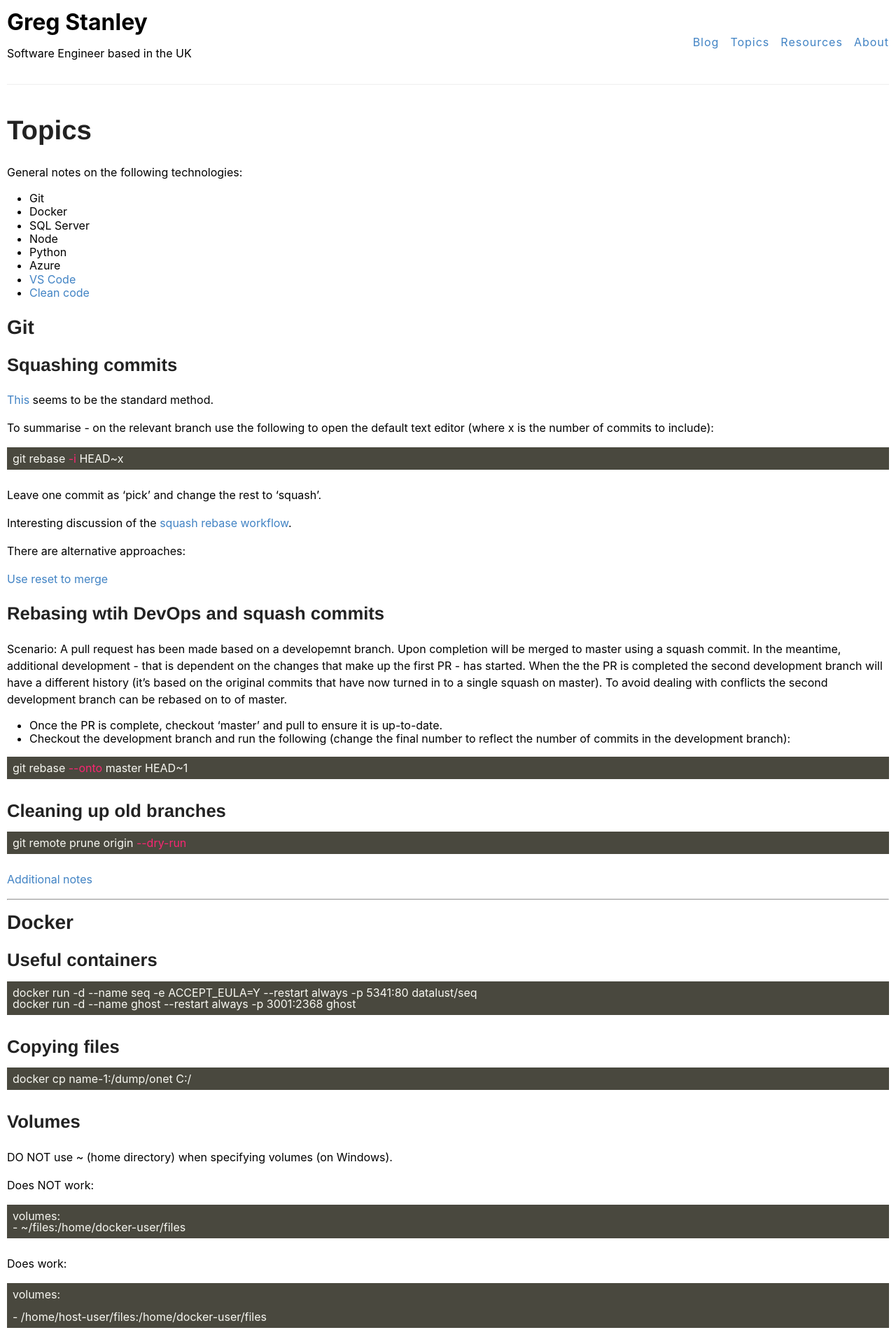
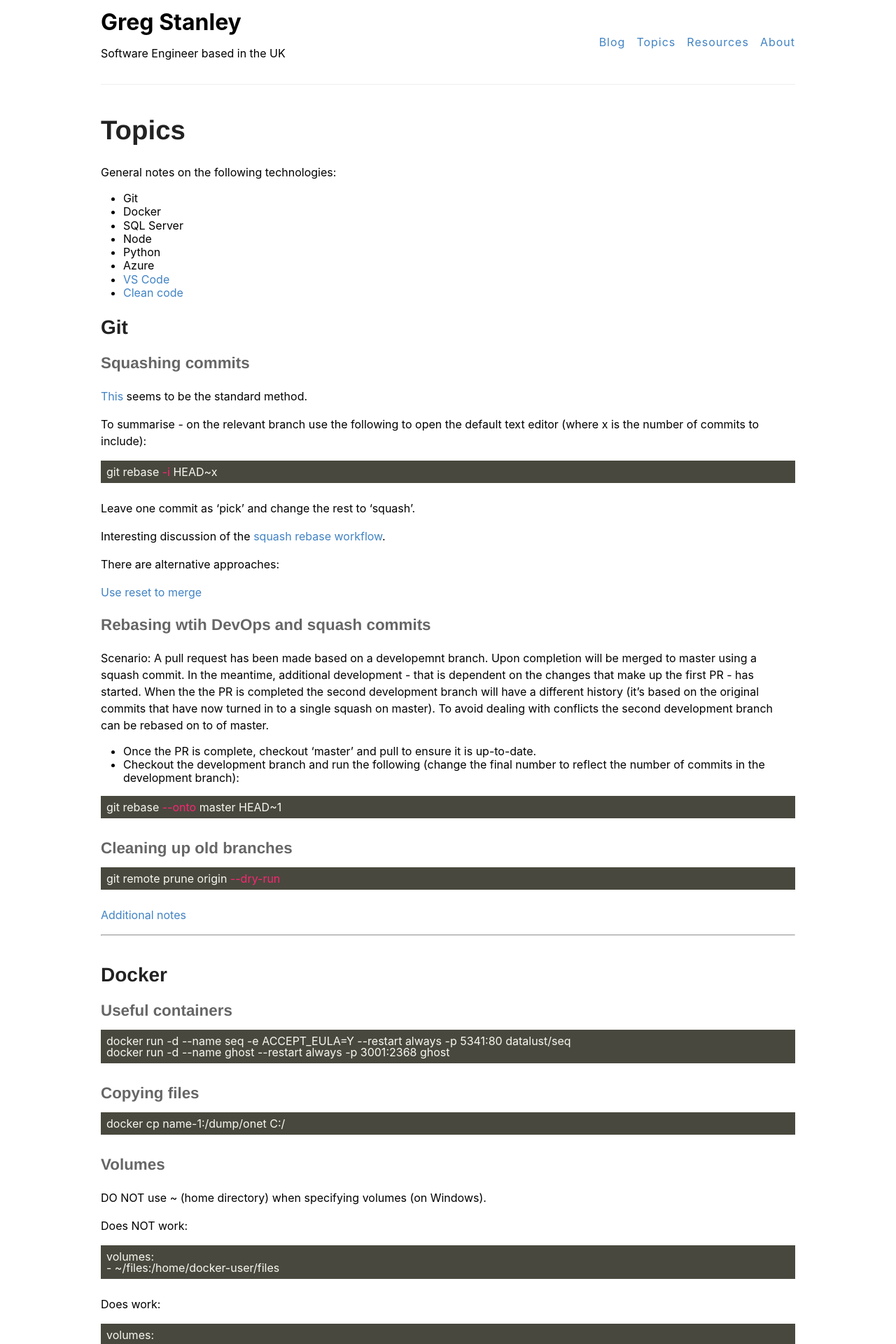
Before and after one commit to gregstanley/gregstanley.github.io, a Jekyll site: the page built from topics.md, in a window 1280 px wide. Shown: the top 1920 px of the page at 70% size. Built offline with Jekyll 4.4.1, drawn with Linux system fonts in a browser that asks for light colours.

Commit message:
Headings and desktop width

```diff
--- a/_sass/base.scss
+++ b/_sass/base.scss
@@ -48,11 +48,12 @@ h2 {
 }
 
 h3 {
-  font-size: 1.6rem;
+  font-size: 1.4rem;
+  color: $gray;
 }
 
 h4 {
-  font-size: 1.4rem;
+  font-size: 1.3rem;
   color: $gray;
 }
 
@@ -117,13 +118,21 @@ img {
   max-width: 100%;
 }
 
+hr {
+  margin-bottom: 2rem;
+}
+
 .container {
   margin: 0 auto;
-  max-width: 100%;
-  padding: 0 10px;
+  max-width: 1024px;
   width: 100%;
+  padding: 0 1rem;
   overflow-x: auto;
   word-break: break-word;
+
+  @include mobile {
+    max-width: 100%;
+  }
 }
 
 div.header-wrapper {
```
